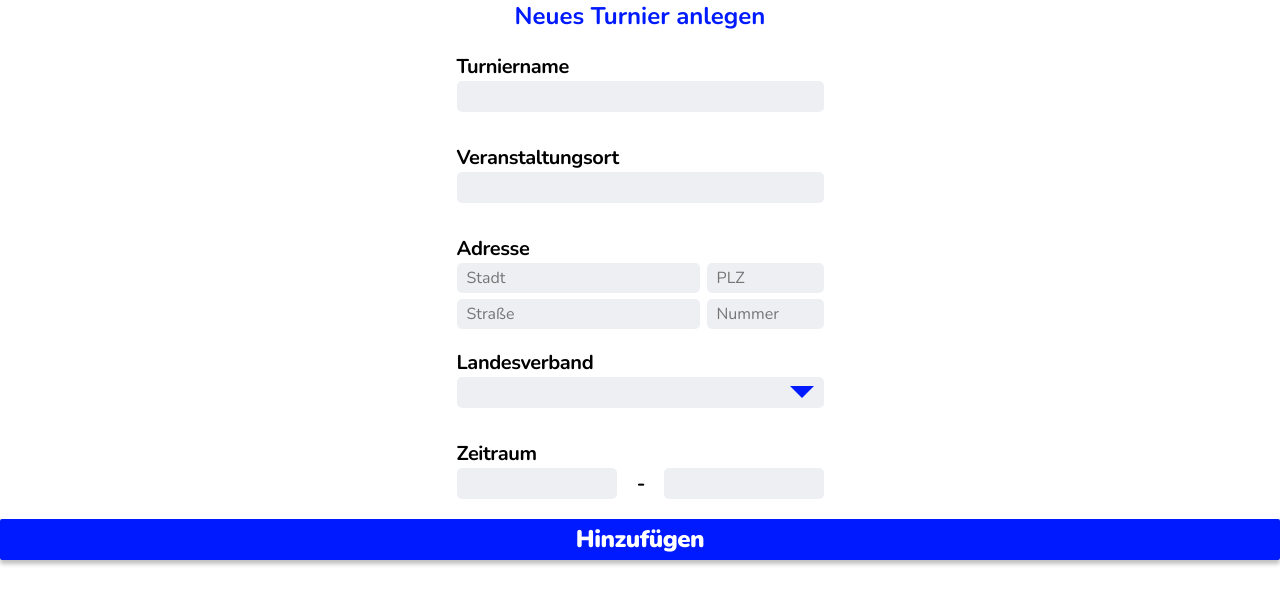
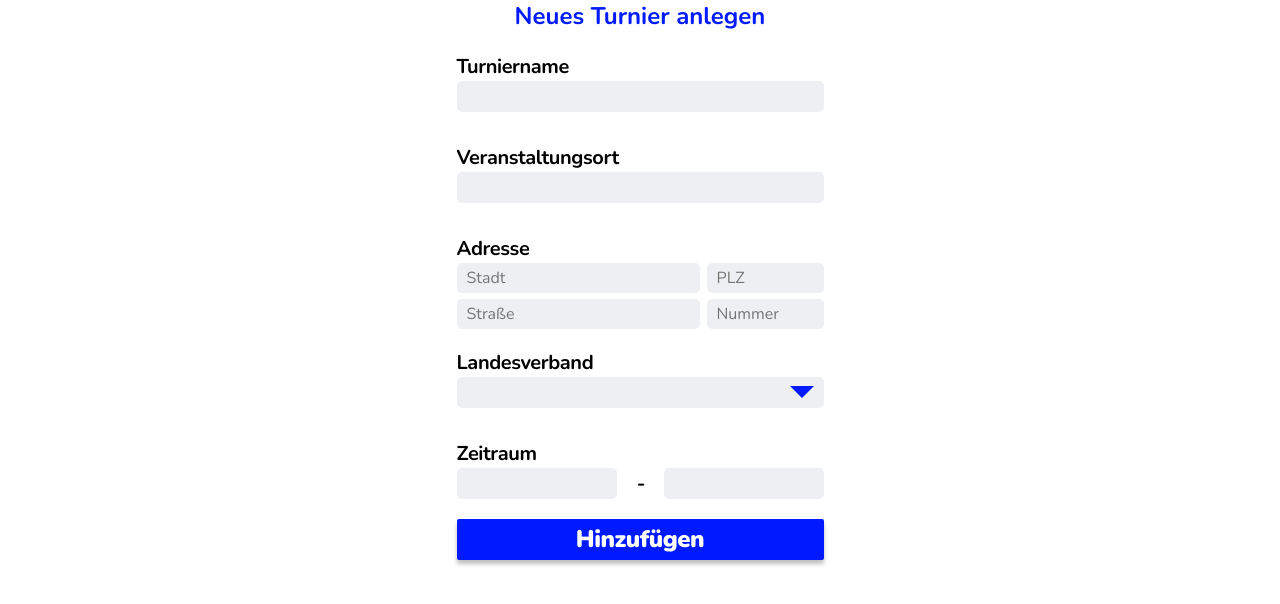
Before and after one commit to Rindersteak/JudoKampfFront, a React (Create React App) app: page /tournament-form in a window 1280 px wide. Shown: the top 604 px of the page. Built offline with nearby package versions, Linux system fonts and the light colour scheme.

Commit message:
Fixes und Versuch einer einheitlichen CSS

```diff
--- a/src/Pages/FighterForm/FighterForm.css
+++ b/src/Pages/FighterForm/FighterForm.css
@@ -23,7 +23,8 @@
     letter-spacing: -0.02em;
     color: #000000;
     position: absolute;
-    top: -1.4em; /* Abstand nach oben anpassen */
+    top: -1.4em;
+    /* Abstand nach oben anpassen */
     left: 0;
 }
 
@@ -47,7 +48,7 @@
     flex-direction: row;
     justify-content: center;
     align-items: center;
-    width: 100%;
+    width: 367px;
     height: 1.6875em;
     background: #001AFF;
     box-shadow: 0px 4px 4px rgba(0, 0, 0, 0.25);
@@ -87,7 +88,8 @@
 
 @media (min-width: 768px) {
     .inputContainer {
-        width: 22.9375em; /* 367px */
+        width: 22.9375em;
+        /* 367px */
     }
 }
 
@@ -124,7 +126,8 @@
     display: flex;
     flex-direction: column;
     flex-wrap: wrap;
-    align-items: center; /* zentriert die Elemente horizontal */
+    align-items: center;
+    /* zentriert die Elemente horizontal */
 }
 
 /* Styling für den Container der Dropdown-Felder */
@@ -151,7 +154,8 @@
     display: flex;
     flex-direction: column;
     justify-content: space-between;
-    align-items: center; /* zentriert die Elemente horizontal */
+    align-items: center;
+    /* zentriert die Elemente horizontal */
 }
 
 @media (min-width: 768px) {
@@ -169,7 +173,8 @@
 
 @media (min-width: 768px) {
     .inputContainer.halfWidth {
-        width: 10em; /* 160px */
+        width: 10em;
+        /* 160px */
         margin-right: 2.9375em;
     }
 }
@@ -198,4 +203,4 @@
     font-size: 1em;
     font-weight: bold;
     text-align: center;
-  }
+}
```
